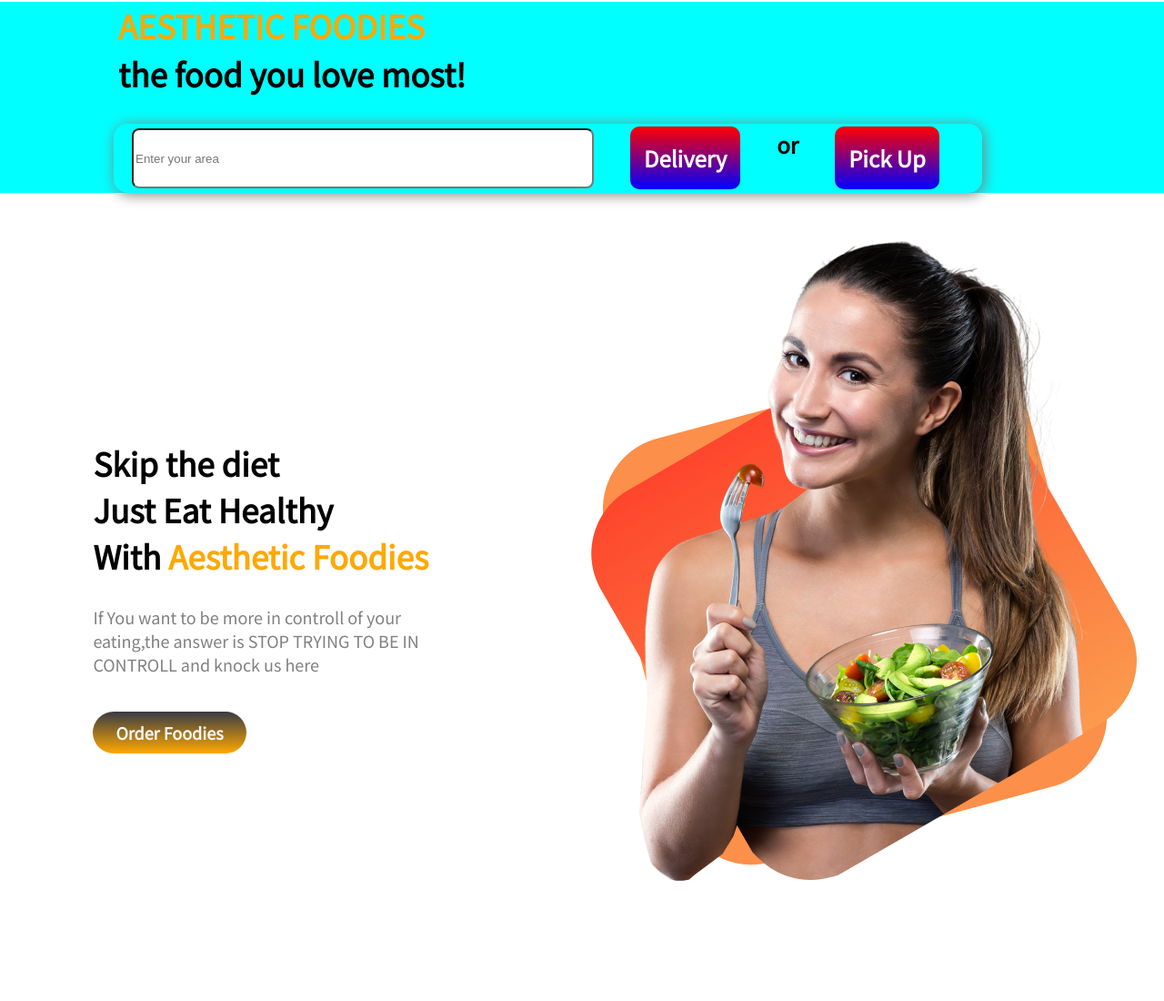
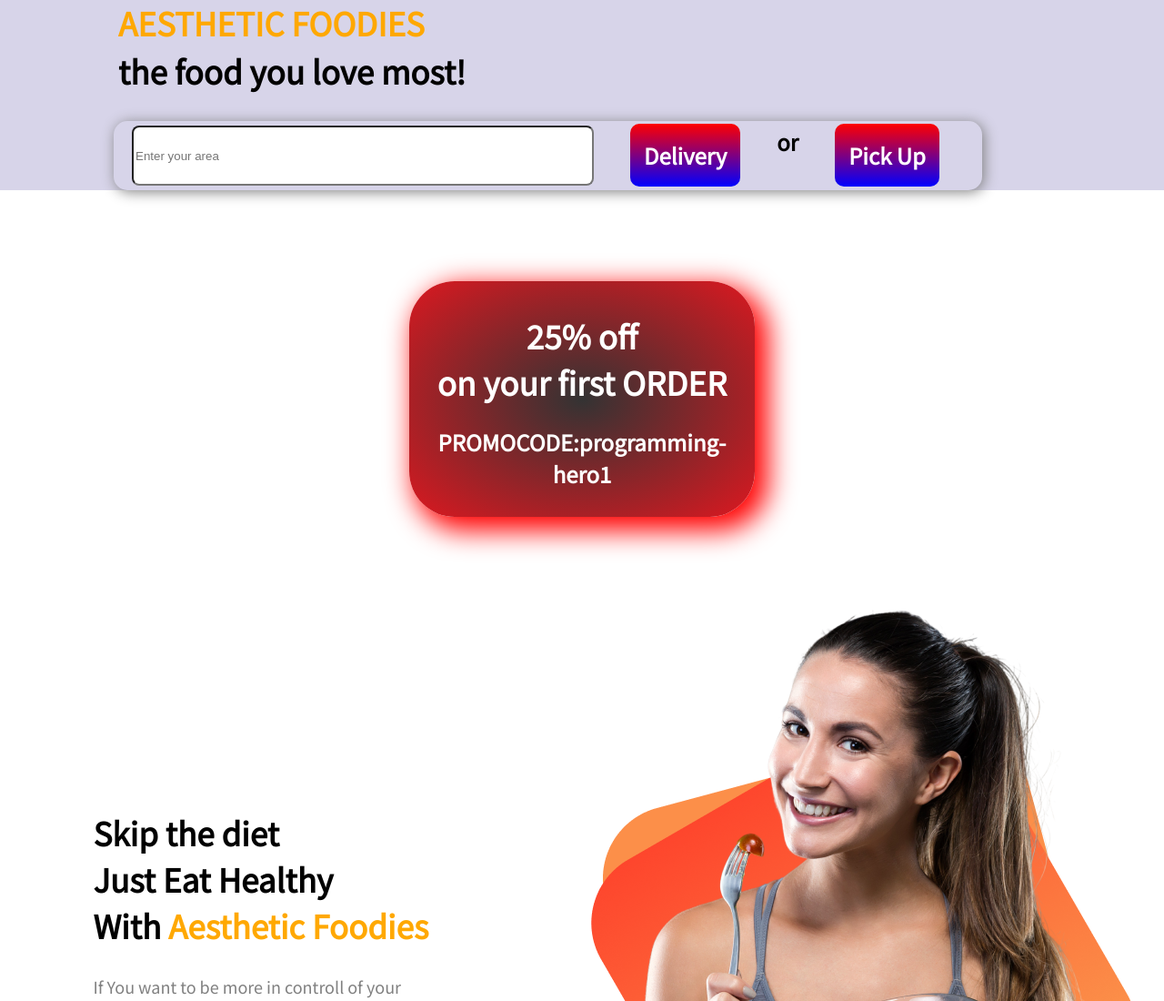
Before and after one commit to rejaulrasel/Aesthetic-Foodies, a plain HTML site: page index.html in a window 1280 px wide. Shown: the top 1100 px of the page at 91% size. Drawn offline with Linux system fonts and the light colour scheme.

Commit message:
added favicon,promocode

```diff
--- a/index.html
+++ b/index.html
@@ -8,27 +8,32 @@
     <link rel="preconnect" href="https://fonts.googleapis.com">
     <link rel="preconnect" href="https://fonts.gstatic.com" crossorigin>
     <link href="https://fonts.googleapis.com/css2?family=Noto+Sans+JP&display=swap" rel="stylesheet">
+    <link rel="shortcut icon" href="images/shapes/undraw_Hamburger_8ge6.png" type="image/x-icon">
     <link rel="stylesheet" href="style.css">
-    <title>Aesthetic Foodies</title>
+    <title>AESTHETIC FOODIES</title>
 </head>
 
 <body>
     <section id="r">
-        <h1 id="Afoodies"><span class=" chrome-yellow">AESTHETIC FOODIES</span> <br> the food you love most!</h1>
+        <h1 id="Afoodies"><span class=" chrome-yellow">AESTHETIC  FOODIES</span> <br> the food you love most!</h1>
         <div class="flexible" id="box-shadow2">
             <input type="text" placeholder="Enter your area" id="area">
-            <h2><a class="delevary-area delevary-pick-button" href="">Delivery</a></h2>
+            <h2><a target="_blank" class="delevary-area delevary-pick-button" href="https://deshiz.com/online-food-delivery-bangladesh/">Delivery</a></h2>
             <h2 class="delevary-area"> or </h2>
-            <h2><a class="delevary-area delevary-pick-button" href="">Pick Up</a></h2>
+            <h2><a target="_blank" class="delevary-area delevary-pick-button" href="https://deshiz.com/online-food-delivery-bangladesh/">Pick Up</a></h2>
         </div>
     </section>
+    <div id="promocode">
+        <h1>25% off <br> on your first ORDER</h1>
+        <h2>PROMOCODE:programming-hero1</h2>
+    </div>
     <section class="flexible">
         <div class="partial-width">
             <h1>Skip the diet <br> Just Eat Healthy <br> With <span class="chrome-yellow">Aesthetic Foodies</h1>
             <p class="body-paragraph-text">If You want to be more in controll of your eating,the answer is STOP TRYING
                 TO BE IN CONTROLL and knock
                 us here</p>
-            <h1><a class="button" target="_blank" href=https://www.foodpanda.com.bd />Order Foodies</a></h1>
+            <h1><a class="button" target="_blank" href=https://hungrynaki.com/>Order Foodies</a></h1>
         </div>
         <div class="partial-width" id="sec01-partial-img-width">
             <img src="images/female/Group 8425.png" alt="Female picture">
@@ -44,7 +49,7 @@
                 supervise other culinary workers and oversee the running of a kitchen and, often, an entire dining
                 establishment. Larger restaurants may have an executive chef responsible for the management of the
                 kitchen.</p>
-            <h1> <a class="button" target="_blank" href="www.google.com">Contact me</a></h1>
+            <h1> <a class="button" target="_blank" href="https://github.com/rejaulrasel">Contact me</a></h1>
         </div>
     </section>
     <h1 id="recipies">My Recipies</h1>
--- a/style.css
+++ b/style.css
@@ -38,10 +38,23 @@ transition: 2s;
     line-height: 150%;
 }
 #r{
-    background: cyan;
-    margin-top: -27px;
+    background: rgba(159, 151, 202, 0.411);
+    margin-top: -30px;
     margin-bottom: 50px;
+    transition: 2s;
 }
+#promocode{
+    text-align: center;
+    box-shadow: 10px 10px 30px 5px red;
+    background-image: radial-gradient(#333333,#dd1820);
+    margin: 100px 450px;
+    padding: 10px 0;
+    border-radius: 50px;
+    color: white;
+
+
+}
+
 
 h1{
     font-size: 35px;
```
Also changed, not shown: images/shapes/location.png (deleted), images/shapes/undraw_Hamburger_8ge6.png (added).
